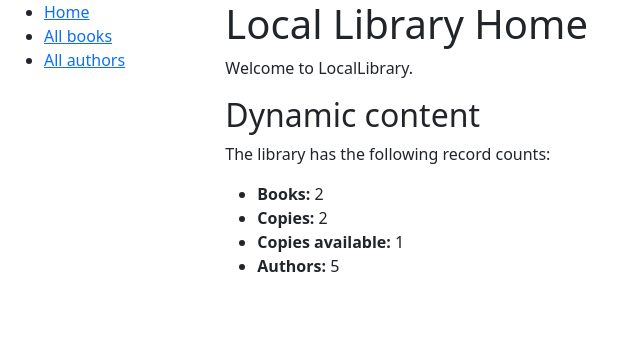
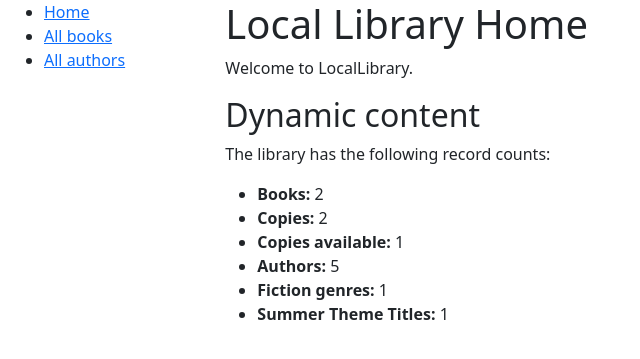
Before and after one commit to kirtivr/forum_v1, a Django app: page /catalog/ in a window 1280 px wide. Shown: the top 359 px of the page, without its empty margins (0-640 px from the left). Run offline with Django 3.2, Linux system fonts and the light colour scheme; data comes from the database, SQL or seed files in the repository.

Commit message:
completed part 5

```diff
--- a/django-projects/locallibrary/catalog/templates/index.html
+++ b/django-projects/locallibrary/catalog/templates/index.html
@@ -1,4 +1,6 @@
 {% extends "base_generic.html" %}
+
+{% block title %}<title>Homepage</title>{% endblock %}
 
 {% block content %}
   <h1>Local Library Home</h1>
@@ -10,5 +12,7 @@
     <li><strong>Copies:</strong> {{ num_instances }}</li>
     <li><strong>Copies available:</strong> {{ num_instances_available }}</li>
     <li><strong>Authors:</strong> {{ num_authors }}</li>
+    <li><strong>Fiction genres:</strong> {{ fiction_genres }}</li>
+    <li><strong>Summer Theme Titles:</strong> {{ summer_theme_titles }}</li>
   </ul>
 {% endblock %}
--- a/django-projects/locallibrary/catalog/views.py
+++ b/django-projects/locallibrary/catalog/views.py
@@ -8,14 +8,17 @@ def index(request):
     num_instances = BookInstance.objects.all().count()
 
     num_instances_available = BookInstance.objects.filter(status__exact='a').count()
-
+    fiction_genres = Genre.objects.all().filter(name__contains='fiction').exclude(name__contains='non').count()
+    summer_theme_titles = Book.objects.all().filter(title__icontains='Summer').count()
     num_authors = Author.objects.count()
 
     context = {
         'num_books': num_books,
         'num_instances': num_instances,
         'num_instances_available': num_instances_available,
-        'num_authors': num_authors
+        'num_authors': num_authors,
+        'fiction_genres': fiction_genres,
+        'summer_theme_titles': summer_theme_titles,
     }
 
     return render(request, 'index.html', context=context)
```
